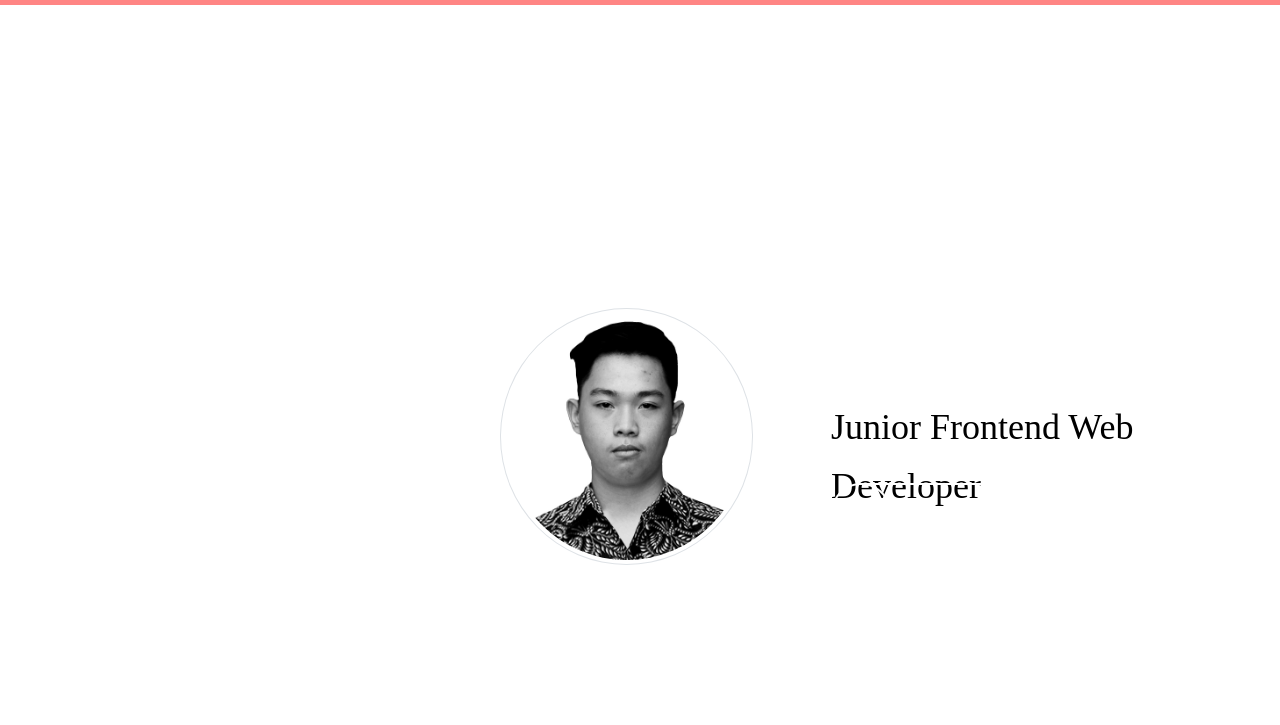
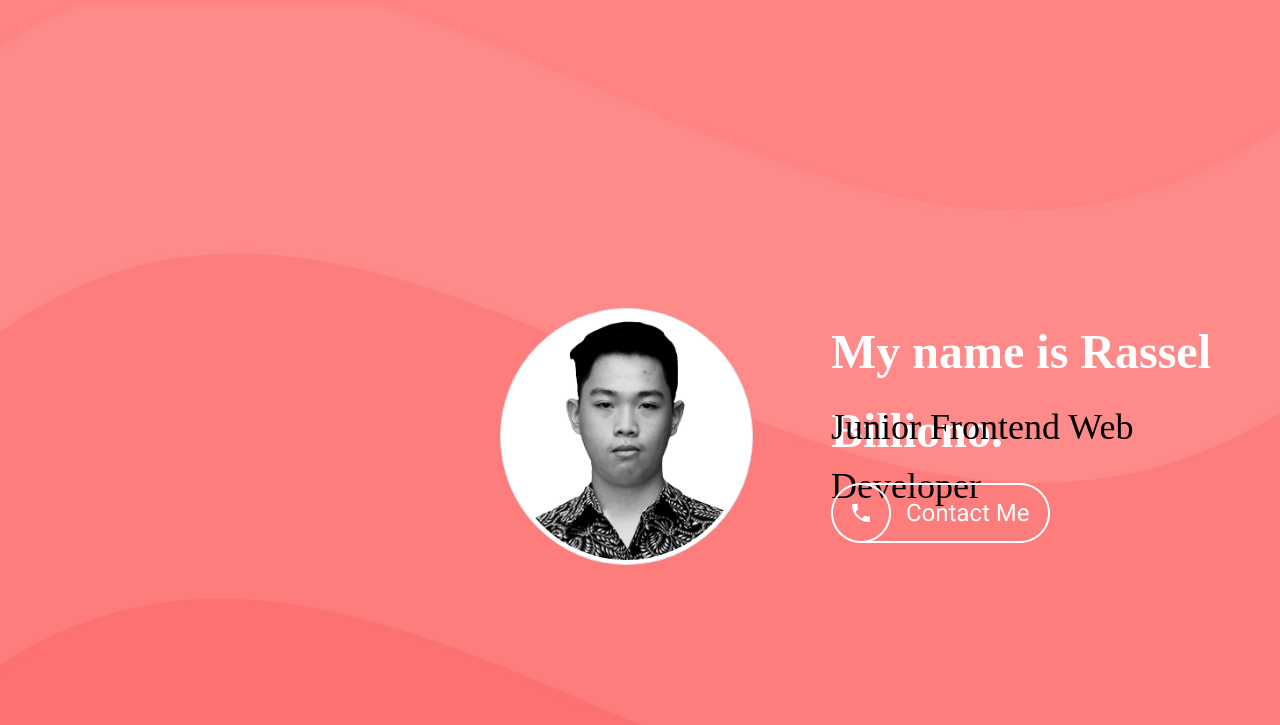
Before and after one commit to RasselBilliono/rasselbilliono.github.io, a plain HTML site: page index.html in a window 1280 px wide. Shown: the part 75-800 px from the top of the page. Drawn offline with nearby package versions, Linux system fonts and the light colour scheme; a web font is replaced by a local one.

Commit message:
Update style.css

```diff
--- a/style.css
+++ b/style.css
@@ -27,7 +27,7 @@
 
 .jumbotron {
     padding: 30rem 1rem;
-    background-image: url(Assets/Home\ wp.jpg);
+    background-image: url(Assets/Homewp.jpg);
     font-family: 'News Cycle', sans-serif;;
     color: white;
     background-position: center;
```
